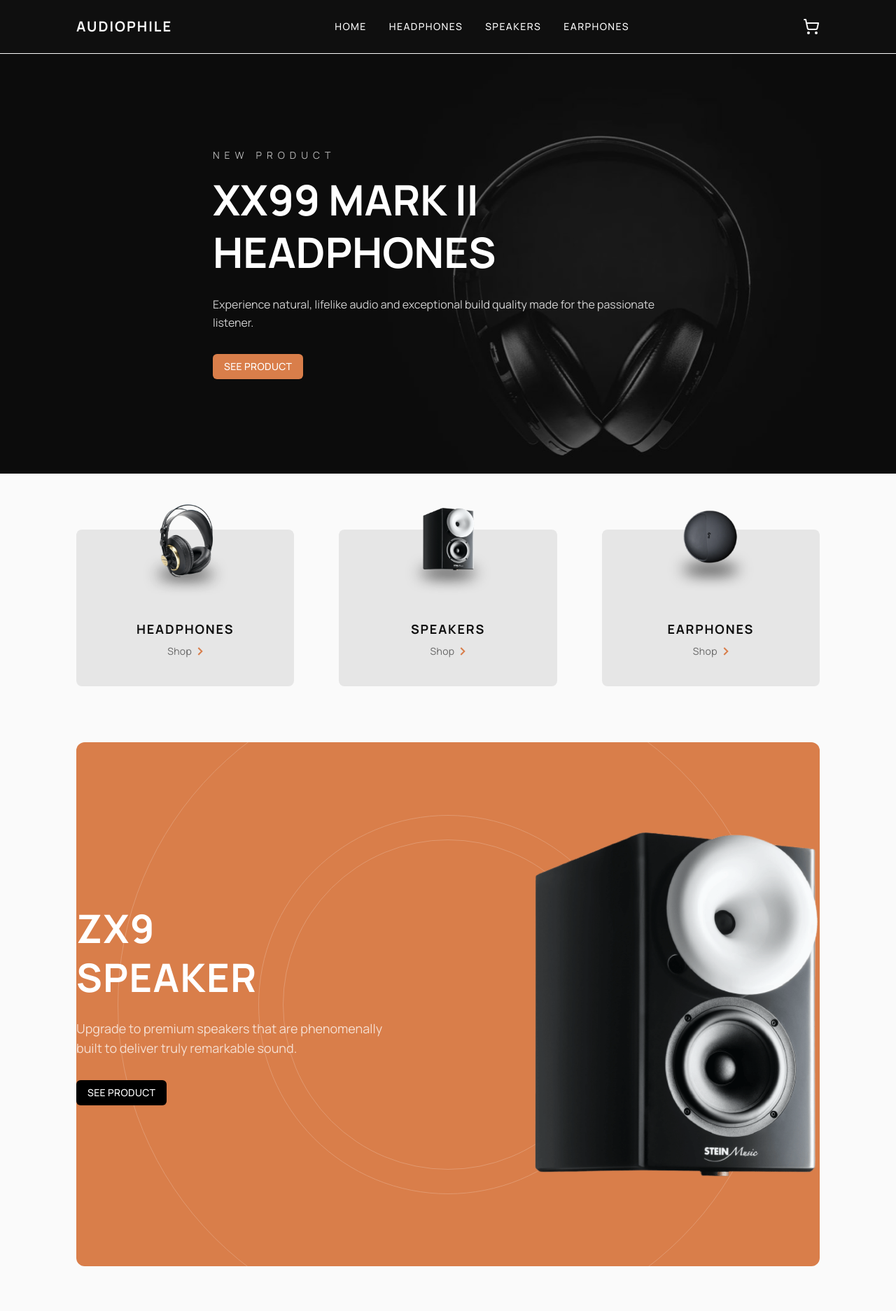
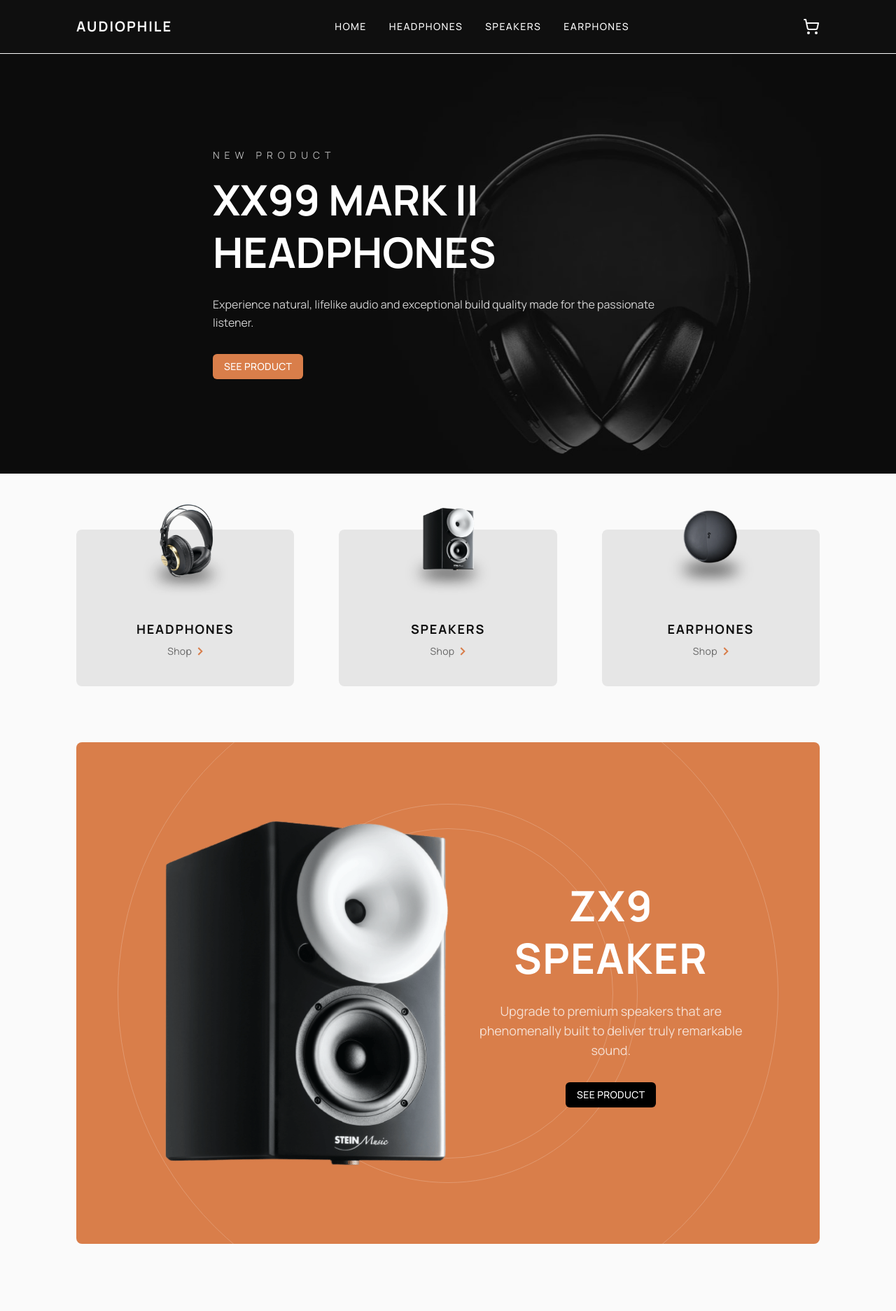
Before and after one commit to andrewteece/audiophile-ecommerce, a Next.js app: page / in a window 1280 px wide. Shown: the top 1874 px of the page at 70% size. Built offline with nearby package versions, Linux system fonts and the light colour scheme.

Commit message:
update with accessibility best practices

```diff
--- a/src/components/home/best-gear.tsx
+++ b/src/components/home/best-gear.tsx
@@ -5,7 +5,7 @@ import { Container } from '@/components/layout/container';
 
 export function BestGear() {
   return (
-    <section className='py-24'>
+    <section className='py-24' role='region' aria-labelledby='category-heading'>
       <Container>
         <div className='grid grid-cols-1 md:grid-cols-2 gap-8 items-center'>
           {/* Image */}
@@ -16,12 +16,16 @@ export function BestGear() {
               width={1080}
               height={1080}
               className='w-full h-full object-cover'
+              priority
             />
           </div>
 
           {/* Text */}
           <div className='text-center md:text-left order-2 md:order-1'>
-            <h2 className='text-3xl md:text-4xl font-bold uppercase tracking-wide text-neutral-900 px-2'>
+            <h2
+              className='text-3xl md:text-4xl font-bold uppercase tracking-wide text-neutral-900 px-2'
+              id='category-heading'
+            >
               Bringing you the <span className='text-primary'>best</span> audio
               gear
             </h2>
--- a/src/components/home/category-grid.tsx
+++ b/src/components/home/category-grid.tsx
@@ -24,7 +24,7 @@ const categories = [
 
 export function CategoryGrid() {
   return (
-    <section className='py-20 bg-background'>
+    <section className='py-20 bg-background' aria-label='Product Categories'>
       <Container className='grid grid-cols-1 gap-16 sm:grid-cols-2 lg:grid-cols-3 '>
         {categories.map(({ name, slug, image }) => (
           <Link
@@ -42,7 +42,10 @@ export function CategoryGrid() {
               />
             </div>
 
-            <h2 className='mt-6 text-lg font-bold uppercase tracking-widest'>
+            <h2
+              className='mt-6 text-lg font-bold uppercase tracking-widest'
+              id='Product Categories'
+            >
               {name}
             </h2>
 
@@ -54,6 +57,8 @@ export function CategoryGrid() {
                 width={8}
                 height={12}
                 className='transition-transform group-hover:translate-x-1'
+                role='img'
+                aria-hidden='true'
               />
             </span>
           </Link>
--- a/src/components/home/hero.tsx
+++ b/src/components/home/hero.tsx
@@ -1,20 +1,42 @@
 'use client';
 
 import Link from 'next/link';
+import Image from 'next/image';
 import { Button } from '@/components/ui/button';
 
 export function Hero() {
   return (
     <section
-      className="relative bg-[url('/assets/home/mobile/image-header.jpg')]
-             md:bg-[url('/assets/home/tablet/image-header.jpg')]
-             lg:bg-[url('/assets/home/desktop/image-hero.jpg')]
-             bg-cover bg-[center_top_95%] md:bg-[center_top_40%] lg:bg-[center_top_45%]
-             text-white overflow-hidden"
+      className='relative text-white overflow-hidden min-h-[600px]'
+      role='banner'
     >
-      {/* Optional dark overlay for contrast */}
+      {/* Responsive background image */}
+      <Image
+        src='/assets/home/mobile/image-header.jpg'
+        alt='Audiophile XX99 Mark II Headphones'
+        fill
+        className='object-cover object-[center_top_95%] md:hidden'
+        priority
+      />
+      <Image
+        src='/assets/home/tablet/image-header.jpg'
+        alt='Audiophile XX99 Mark II Headphones'
+        fill
+        className='object-cover object-[center_top_40%] hidden md:block lg:hidden'
+        priority
+      />
+      <Image
+        src='/assets/home/desktop/image-hero.jpg'
+        alt='Audiophile XX99 Mark II Headphones'
+        fill
+        className='object-cover object-[center_top_45%] hidden lg:block'
+        priority
+      />
+
+      {/* Optional dark overlay */}
       <div className='absolute inset-0 bg-black/50 z-0' />
 
+      {/* Text content */}
       <div className='relative z-10 flex items-center justify-center text-center lg:text-left min-h-[600px] px-6 py-24'>
         <div className='max-w-2xl mx-auto'>
           <p className='uppercase text-sm tracking-[0.5em] text-white/70 mb-4'>
--- a/src/components/home/zx9-feature.tsx
+++ b/src/components/home/zx9-feature.tsx
@@ -8,29 +8,39 @@ import { Container } from '@/components/layout/container';
 export function Zx9Feature() {
   return (
     <Container>
-      <section className='relative overflow-hidden bg-primary rounded-xl'>
-        {/* Background Circles SVG */}
-        <div className='absolute top-1/2 left-1/2 -translate-x-1/2 -translate-y-1/2 w-[944px] h-[944px] z-0 pointer-events-none'>
+      <div className='relative overflow-hidden bg-primary text-primary-foreground rounded-lg'>
+        {/* Background circles */}
+        <div className='absolute inset-0 flex items-center justify-center pointer-events-none z-0'>
           <Image
             src='/assets/home/desktop/pattern-circles.svg'
             alt=''
             role='presentation'
-            fill
-            className='object-contain'
+            width={944}
+            height={944}
+            className='max-w-none'
           />
         </div>
 
-        {/* Content constrained and padded inside Container */}
-        <div className='relative z-10 py-24 lg:py-32'>
-          <div className='flex flex-col-reverse items-center justify-between gap-16 lg:flex-row'>
-            {/* Text Content */}
-            <div className='text-center lg:text-left max-w-md text-primary-foreground'>
-              <h2 className='text-4xl sm:text-5xl md:text-6xl lg:text-[56px] font-bold uppercase leading-tight tracking-wide'>
+        <div className='relative z-10 flex flex-col items-center text-center px-6 py-20 md:py-28 lg:flex-row lg:justify-between lg:items-center lg:px-24'>
+          {/* Image */}
+          <div className='relative w-full h-[300px] sm:h-[380px] md:h-[493px] lg:h-[493px]'>
+            <Image
+              src='/assets/home/desktop/image-speaker-zx9.png'
+              alt='ZX9 Speaker'
+              fill
+              className='object-contain'
+              priority
+            />
+          </div>
+
+          {/* Text */}
+          <div className='mt-10 lg:mt-0 lg:max-w-md text-white'>
+            <h2 className='text-4xl md:text-6xl font-bold uppercase leading-tight tracking-wide'>
               ZX9 <br /> Speaker
             </h2>
             <p className='mt-6 text-primary-foreground/75 text-base md:text-lg'>
-                Upgrade to premium speakers that are phenomenally built to
-                deliver truly remarkable sound.
+              Upgrade to premium speakers that are phenomenally built to deliver
+              truly remarkable sound.
             </p>
             <Button
               asChild
@@ -44,20 +54,8 @@ export function Zx9Feature() {
               </Link>
             </Button>
           </div>
-
-            {/* Product Image */}
-            <div className='relative w-40 h-40 sm:w-60 sm:h-60 md:w-80 md:h-96 lg:w-[410px] lg:h-[493px] z-10'>
-              <Image
-                src='/assets/home/desktop/image-speaker-zx9.png'
-                alt='ZX9 Speaker'
-                fill
-                className='object-contain'
-                priority
-              />
         </div>
       </div>
-        </div>
-      </section>
     </Container>
   );
 }
```
Lines whose indentation alone changed are shown as unchanged.
